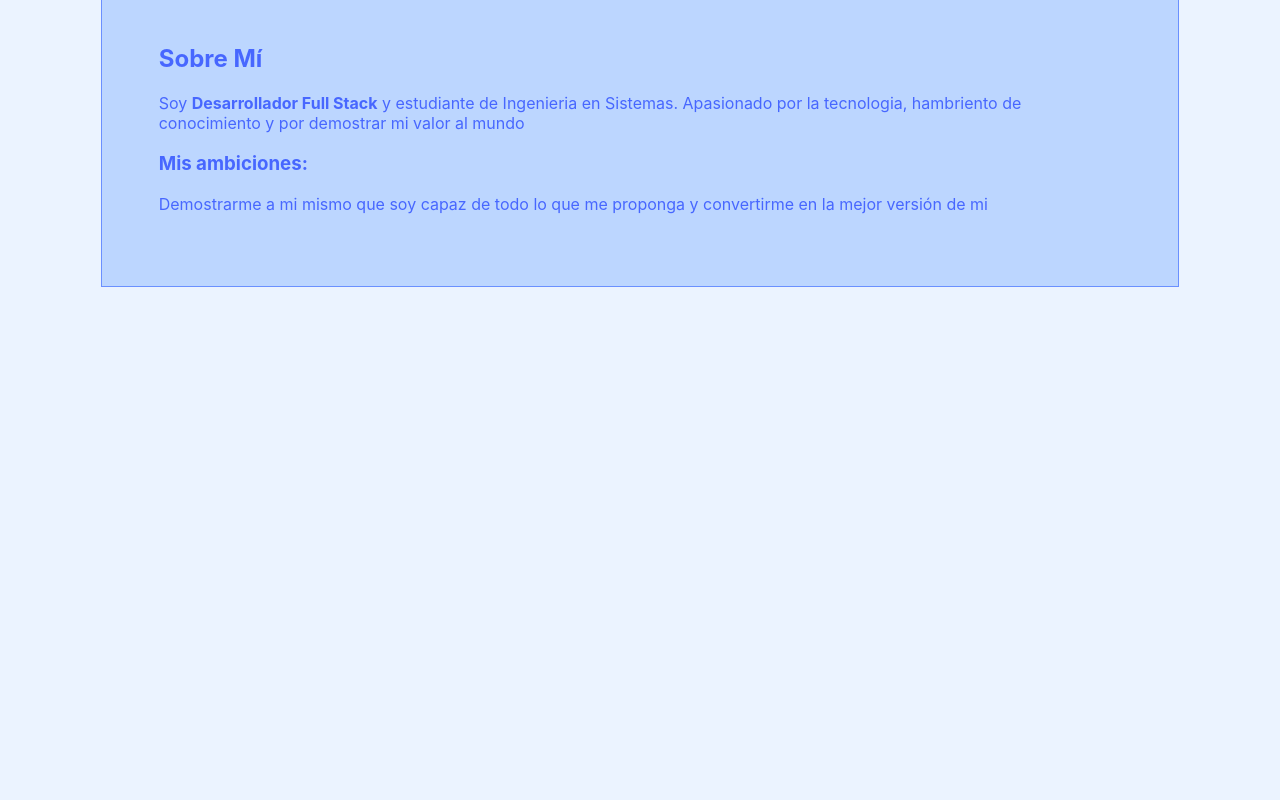
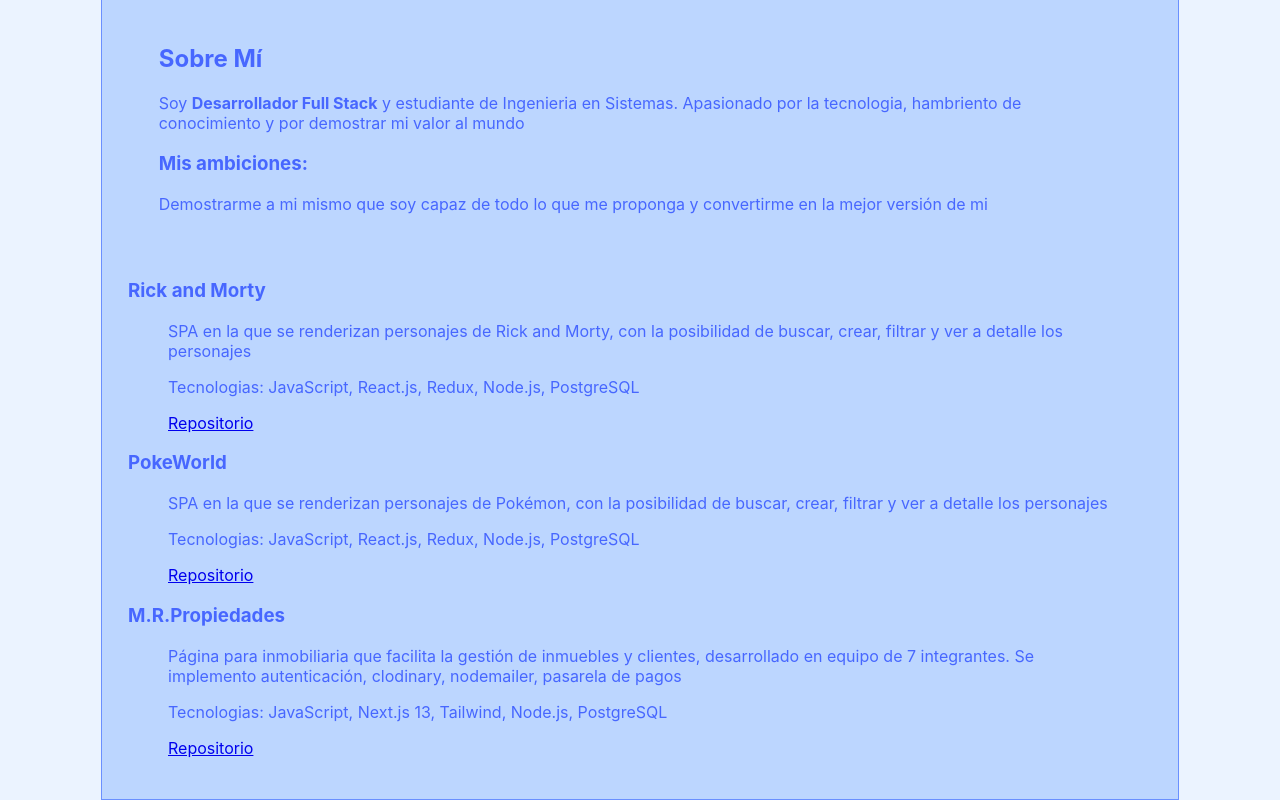
Before and after one commit to frgalarza/portfolio, a React (Create React App) app: page / in a window 1280 px wide. Shown: the part 833-1633 px from the top of the page. Before the commit the page ends 1120 px from the top, so only its background shows below. Built offline with nearby package versions, Linux system fonts and the light colour scheme.

Commit message:
Componentes Projects y Project

```diff
--- a/src/App.js
+++ b/src/App.js
@@ -2,6 +2,8 @@ import Banner from './Components/Banner/Banner';
 import Navbar from './Components/Navbar/Navbar';
 import About from './Components/About/About';
 import './App.css';
+import Projects from './Components/Projects/Projects';
+import projectsData from "./projects.json"
 
 function App() {
   return (
@@ -10,6 +12,7 @@ function App() {
       <main className='main'>
         <Banner className="banner"/>
         <About />
+        <Projects projects={projectsData}/>
       </main>
     </div>
   );
--- a/src/Components/Banner/Banner.jsx
+++ b/src/Components/Banner/Banner.jsx
@@ -6,7 +6,7 @@ const Banner = ()=> {
         <div className={`${styles.divHeader} ${styles.headerItem}`}>
             <h1 className={`${styles.title} ${styles.headerItem}`}>Hola, soy Franco</h1>
             <h2 className={`${styles.h2} ${styles.headerItem}`}>Desarrollador Full Stack</h2>
-            <small className={styles.headerItem}>Altamente eficiente en la resolución de errores y problemas, demostrando una capacidad excepcional para aplicar mis conocimientos de manera efectiva</small>
+            <p className={styles.headerItem}>Altamente eficiente en la resolución de errores y problemas, demostrando una capacidad excepcional para aplicar mis conocimientos de manera efectiva</p>
             <div className={styles.headerItem}>
                 <a href="https://github.com/frgalarza" target='_blank' rel="noreferrer">GitHub</a><a href="https://www.linkedin.com/in/franco-galarza-917923268/" target='_blank' rel="noreferrer">LinkedIn</a>
                 <a href="https://drive.google.com/uc?export=download&id=1Xsjo9ezLGw1HCCm3t2iOJAe5ZO4lgd0M">CV</a>
--- /dev/null
+++ b/src/Components/Project/Project.jsx
@@ -0,0 +1,14 @@
+const Project = ({project}) => {
+    return <article>
+        <h3>{project.name}</h3>
+        <figure>
+            <figcaption>
+                <p>{project.description}</p>
+                <p>Tecnologias: {project.tech}</p>
+            </figcaption>
+            <footer><a href={project.githubLink} rel="noreferrer" target="_blank">Repositorio</a></footer>
+        </figure>
+    </article>
+}
+
+export default Project
--- /dev/null
+++ b/src/Components/Projects/Projects.jsx
@@ -0,0 +1,10 @@
+import Project from "../Project/Project"
+
+const Projects = ({projects}) => {
+
+    return <section>
+        {projects.map(project => <Project key={project.id} project={project} />)}
+    </section>
+}
+
+export default Projects
--- /dev/null
+++ b/src/projects.json
@@ -0,0 +1,26 @@
+[
+    {
+        "id": "1",
+        "images": [],
+        "name": "Rick and Morty",
+        "githubLink": "https://github.com/frgalarza/rick-and-morty",
+        "description": "SPA en la que se renderizan personajes de Rick and Morty, con la posibilidad de buscar, crear, filtrar y ver a detalle los personajes",
+        "tech": "JavaScript, React.js, Redux, Node.js, PostgreSQL"
+    },
+    {
+        "id": "2",
+        "images": [],
+        "name": "PokeWorld",
+        "githubLink": "https://github.com/frgalarza/PI-POKEMON-MAIN",
+        "description": "SPA en la que se renderizan personajes de Pokémon, con la posibilidad de buscar, crear, filtrar y ver a detalle los personajes",
+        "tech": "JavaScript, React.js, Redux, Node.js, PostgreSQL"
+    },
+    {
+        "id": "3",
+        "images": [],
+        "name": "M.R.Propiedades",
+        "githubLink": "https://github.com/frgalarza/MRPropiedades-PF",
+        "description": "Página para inmobiliaria que facilita la gestión de inmuebles y clientes, desarrollado en equipo de 7 integrantes. Se implemento autenticación, clodinary, nodemailer, pasarela de pagos",
+        "tech": "JavaScript, Next.js 13, Tailwind, Node.js, PostgreSQL"
+    }
+]
```
